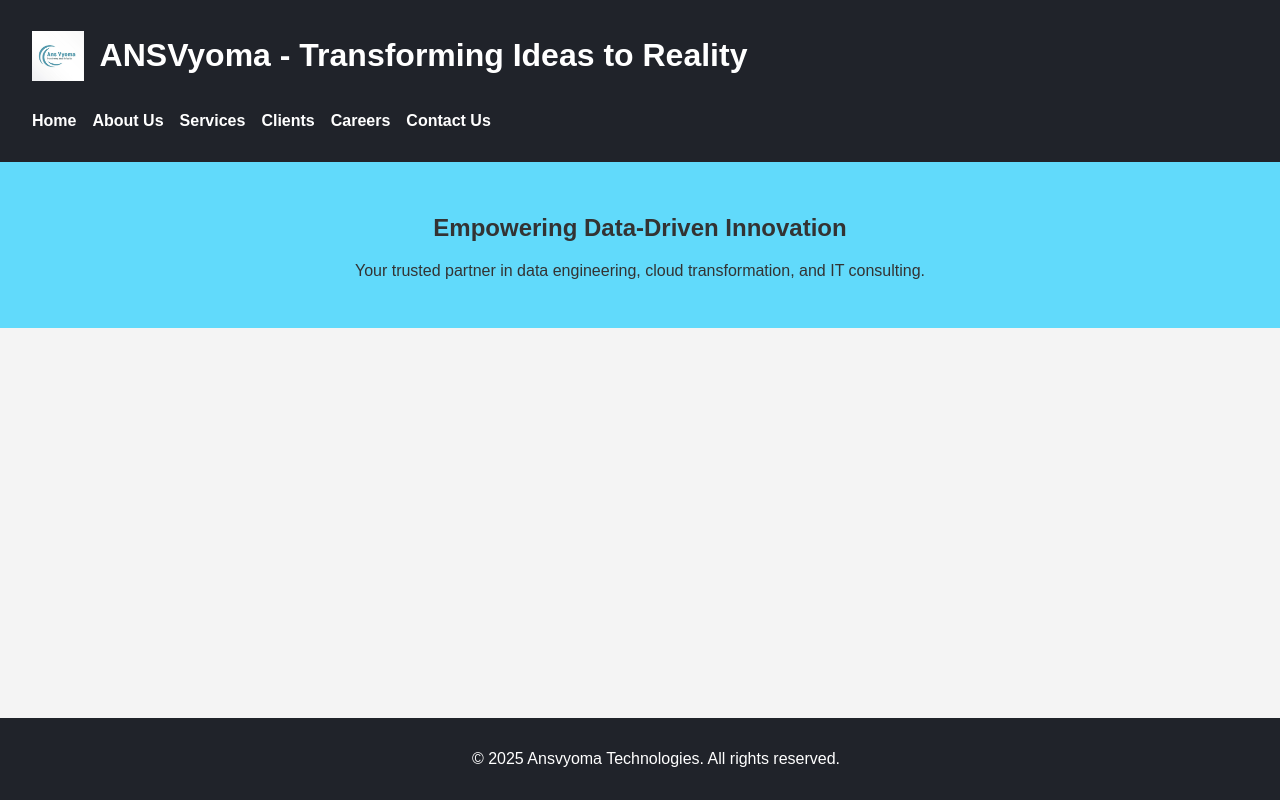
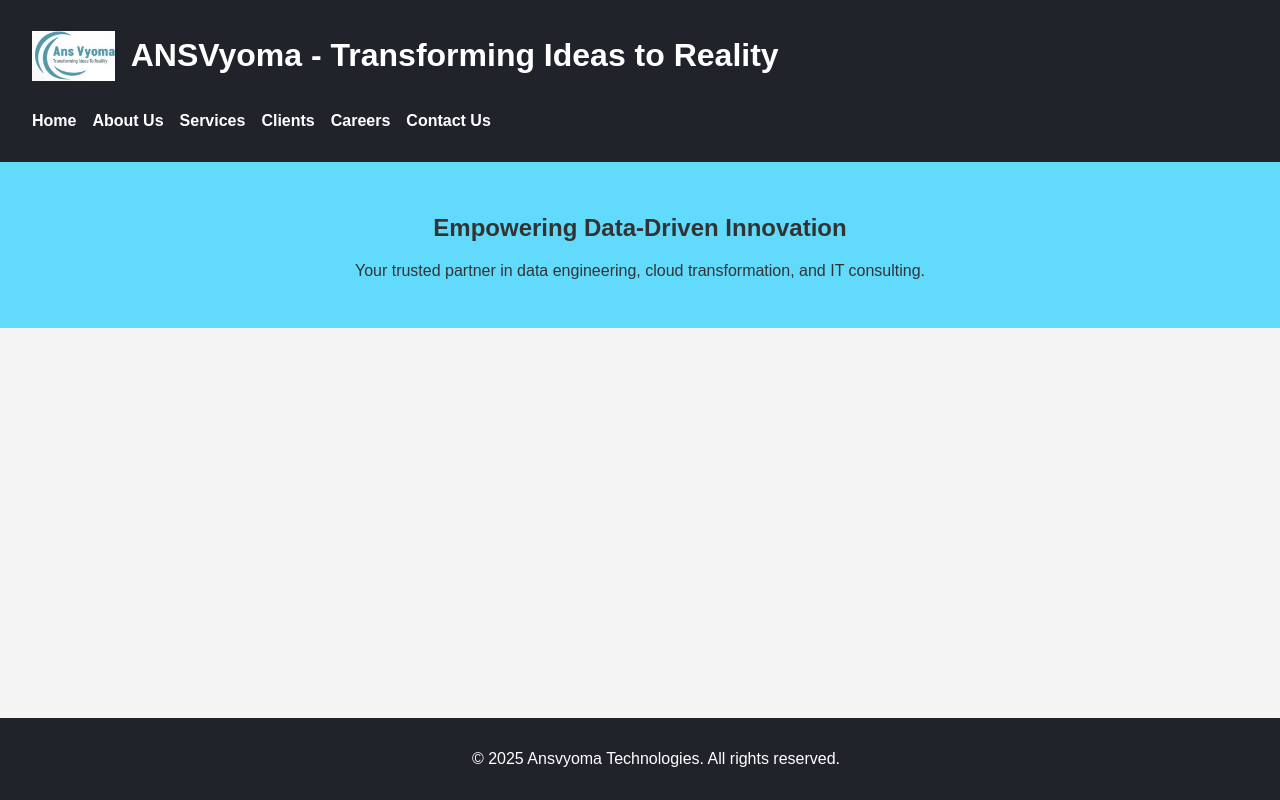
Before and after one commit to GShivaNagaLakshmi/ansvyoma-site, a plain HTML site: page index.html in a window 1280 px wide. Drawn offline with Linux system fonts and the light colour scheme.

Commit message:
Update index.html

```diff
--- a/index.html
+++ b/index.html
@@ -9,7 +9,7 @@
 <body>
     <header>
         <div class="logo-nav">
-            <img src="images/AV.jpg" alt="ANSVyoma Logo" class="logo">
+            <img src="images/AV1.jpg" alt="ANSVyoma Logo" class="logo">
             <h1>ANSVyoma - Transforming Ideas to Reality</h1>
         </div>
         <nav>
```
